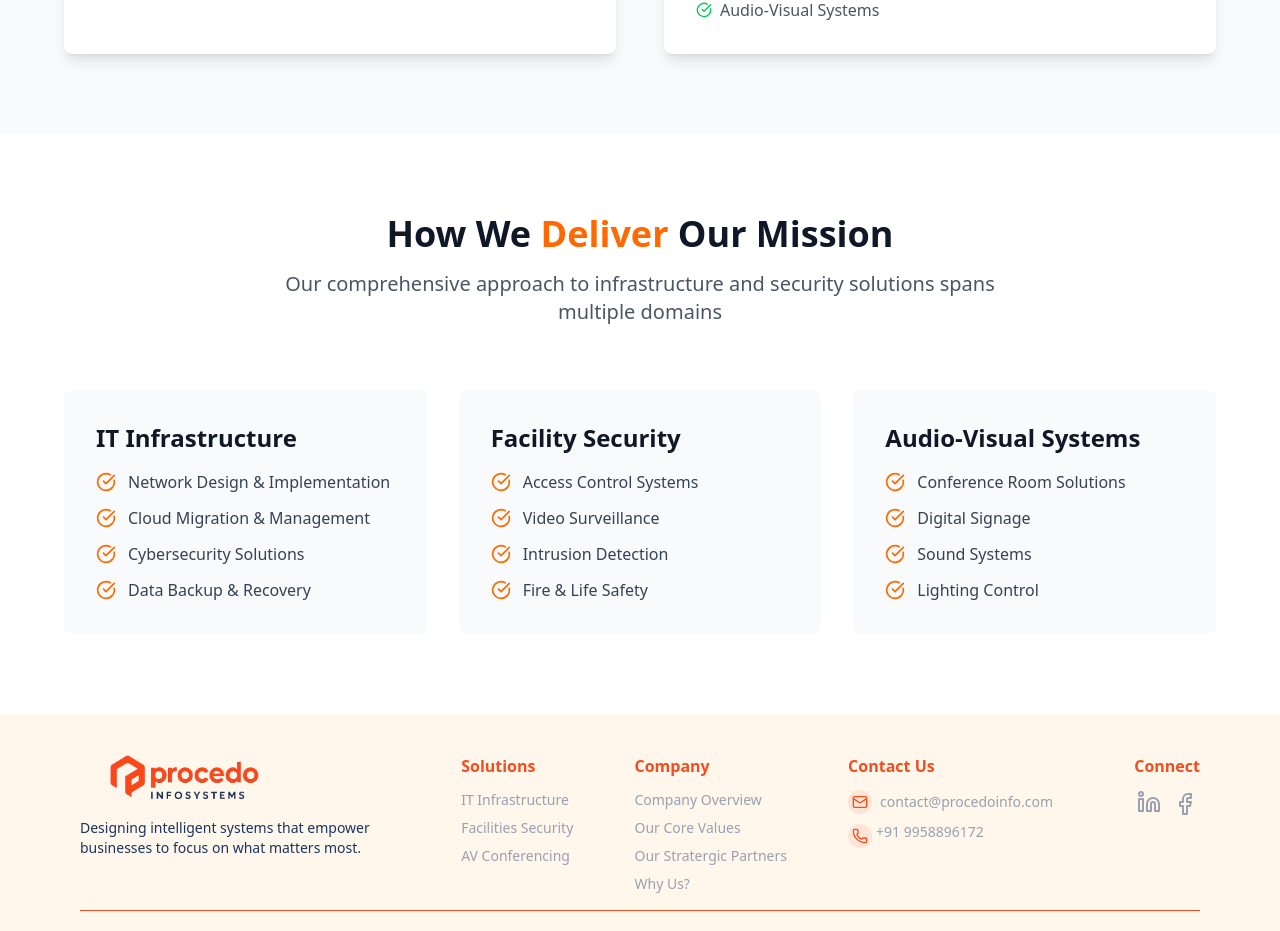
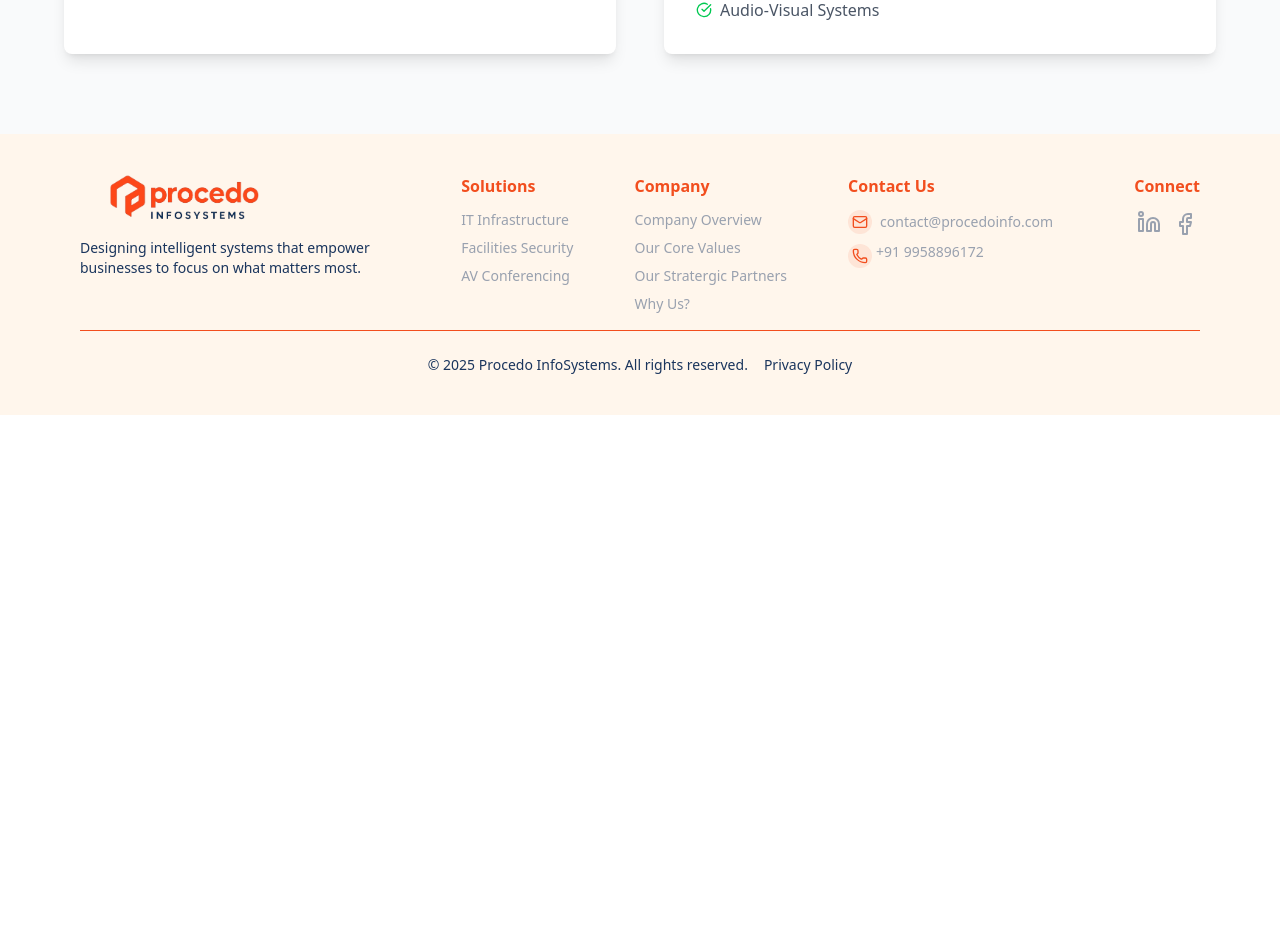
Before and after one commit to YashRawat0947/Procedo, a React (Vite) app in the folder frontend/: page /mission in a window 1280 px wide. Shown: the part 1274-2205 px from the top of the page. After the commit the page ends 1689 px from the top, so only its background shows below. Built offline with nearby package versions, Linux system fonts and the light colour scheme.

Commit message:
remove-How-we-deliver-MissionPage

```diff
--- a/frontend/src/Pages/Mission.jsx
+++ b/frontend/src/Pages/Mission.jsx
@@ -165,7 +165,7 @@ const Mission = () => {
             </section>
 
             {/* Service Areas Section */}
-            <section className="bg-white py-10 sm:py-20">
+            {/* <section className="bg-white py-10 sm:py-20">
                 <div className="container mx-auto px-2 sm:px-4">
                     <div className="text-center mb-8 sm:mb-16">
                         <h2 className="text-xl sm:text-3xl md:text-4xl font-bold text-gray-900 mb-2 sm:mb-4">
@@ -244,7 +244,7 @@ const Mission = () => {
                         </div>
                     </div>
                 </div>
-            </section>
+            </section> */}
 
 
 
```
